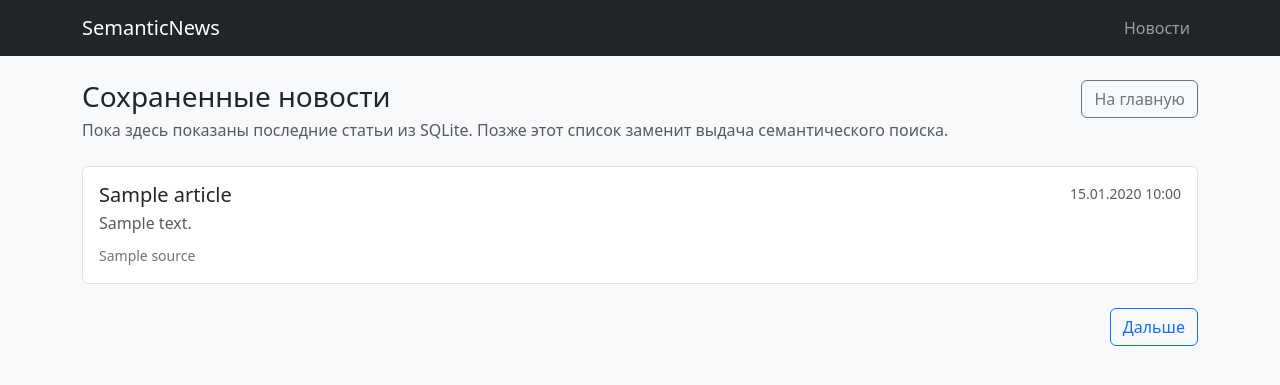
After one commit to svn-re7/SemanticNews, a Flask app: page /news/ in a window 1280 px wide. The commit adds this page. Shown: the top 385 px of the page. Run offline with Flask 3, Linux system fonts and the light colour scheme; tables that the repository leaves empty hold one stand-in row (values such as "Sample post").

Commit message:
Add news browsing UI

```diff
--- a/project/app/__init__.py
+++ b/project/app/__init__.py
@@ -2,6 +2,7 @@ from flask import Flask
 
 from app.config import Config
 from app.controllers.health_controller import health_bp
+from app.controllers.news_controller import news_bp
 from app.extensions import init_extensions
 
 
@@ -17,6 +18,7 @@ def create_app(config_class: type[Config] = Config) -> Flask:
     init_extensions(app)
     # Регистрируем blueprint для эндпоинов
     app.register_blueprint(health_bp)
+    app.register_blueprint(news_bp)
 
     # Главная страница приложения
     @app.get("/")
--- a/project/app/controllers/news_controller.py
+++ b/project/app/controllers/news_controller.py
@@ -1 +1,35 @@
-"""Заглушка контроллера новостей."""
+from __future__ import annotations
+
+from flask import Blueprint, abort, render_template, request
+
+from app.services.news_service import NewsService
+
+
+news_bp = Blueprint("news", __name__, url_prefix="/news")
+
+
+@news_bp.get("/")
+def news_list():
+    """Показать список сохраненных новостей."""
+    # Контроллер читает только параметры HTTP-запроса, а подготовку данных делегирует сервису.
+    page = max(request.args.get("page", default=1, type=int), 1)
+    per_page = 20
+    offset = (page - 1) * per_page
+
+    news_items = NewsService().get_news_list(limit=per_page, offset=offset)
+
+    return render_template(
+        "news/list.html",
+        news_items=news_items,
+        page=page,
+    )
+
+
+@news_bp.get("/<int:article_id>")
+def news_detail(article_id: int):
+    """Показать карточку одной новости."""
+    news_item = NewsService().get_news_detail(article_id)
+    if news_item is None:
+        abort(404)
+
+    return render_template("news/detail.html", news_item=news_item)
--- a/project/app/models/dto.py
+++ b/project/app/models/dto.py
@@ -40,6 +40,40 @@ class ArticleCreateDTO:
     published_at: datetime
     # Время добавления статьи в систему.
     added_at: datetime
+
+
+@dataclass(slots=True)
+class NewsListItemDTO:
+    """Краткие данные статьи для списка новостей в интерфейсе."""
+
+    # Идентификатор статьи для перехода на карточку.
+    article_id: int
+    # Заголовок статьи.
+    title: str
+    # Имя источника, из которого получена статья.
+    source_name: str
+    # Дата публикации статьи.
+    published_at: datetime
+    # Короткий фрагмент текста для списка.
+    preview: str
+
+
+@dataclass(slots=True)
+class NewsDetailDTO:
+    """Полные данные статьи для карточки новости."""
+
+    # Идентификатор статьи.
+    article_id: int
+    # Заголовок статьи.
+    title: str
+    # Полный текст статьи.
+    text: str
+    # Прямой URL исходной публикации.
+    direct_url: str
+    # Имя источника, из которого получена статья.
+    source_name: str
+    # Дата публикации статьи.
+    published_at: datetime
 
 
 @dataclass(slots=True)
--- a/project/app/repositories/news_repository.py
+++ b/project/app/repositories/news_repository.py
@@ -3,6 +3,7 @@ from __future__ import annotations
 from typing import Optional
 
 from sqlalchemy import select
+from sqlalchemy.orm import joinedload
 
 from app.models.dto import ArticleCreateDTO
 from app.models.entities import Article
@@ -35,7 +36,11 @@ class NewsRepository:
     def get_by_id(self, article_id: int) -> Optional[Article]:
         """Вернуть статью по id или None, если запись не найдена."""
         with get_session() as session:
-            stmt = select(Article).where(Article.id == article_id)
+            stmt = (
+                select(Article)
+                .options(joinedload(Article.source))
+                .where(Article.id == article_id)
+            )
             return session.execute(stmt).scalar_one_or_none()
 
     def get_by_direct_url(self, direct_url: str) -> Optional[Article]:
@@ -49,6 +54,7 @@ class NewsRepository:
         with get_session() as session:
             stmt = (
                 select(Article)
+                .options(joinedload(Article.source))
                 .order_by(Article.published_at.desc(), Article.id.desc())
                 .limit(limit)
                 .offset(offset)
--- a/project/app/services/news_service.py
+++ b/project/app/services/news_service.py
@@ -1 +1,60 @@
-"""Заглушка сервиса новостей."""
+from __future__ import annotations
+
+from app.models.dto import NewsDetailDTO, NewsListItemDTO
+from app.models.entities import Article
+from app.repositories.news_repository import NewsRepository
+
+
+class NewsService:
+    """Сервис подготовки новостей для интерфейса."""
+
+    def __init__(self, news_repository: NewsRepository | None = None) -> None:
+        # Репозиторий можно подменить в тестах, а в обычном запуске используется рабочий доступ к SQLite.
+        self.news_repository = news_repository if news_repository is not None else NewsRepository()
+
+    def get_news_list(self, *, limit: int = 50, offset: int = 0) -> list[NewsListItemDTO]:
+        """Получить список последних новостей для страницы просмотра."""
+        articles = self.news_repository.list_articles(limit=limit, offset=offset)
+
+        # Сервис превращает ORM-сущности в DTO, чтобы шаблон не зависел от структуры SQLAlchemy-моделей.
+        return [self._to_list_item(article) for article in articles]
+
+    def get_news_detail(self, article_id: int) -> NewsDetailDTO | None:
+        """Получить данные одной новости для карточки."""
+        article = self.news_repository.get_by_id(article_id)
+        if article is None:
+            return None
+
+        return NewsDetailDTO(
+            article_id=article.id,
+            title=article.title,
+            text=article.text,
+            direct_url=article.direct_url,
+            source_name=self._source_name(article),
+            published_at=article.published_at,
+        )
+
+    def _to_list_item(self, article: Article) -> NewsListItemDTO:
+        """Собрать краткое представление статьи для списка."""
+        return NewsListItemDTO(
+            article_id=article.id,
+            title=article.title,
+            source_name=self._source_name(article),
+            published_at=article.published_at,
+            preview=self._make_preview(article.text),
+        )
+
+    def _source_name(self, article: Article) -> str:
+        """Получить имя источника из уже загруженной связи Article.source."""
+        if article.source is None:
+            return "Неизвестный источник"
+
+        return article.source.name
+
+    def _make_preview(self, text: str, max_length: int = 220) -> str:
+        """Сделать короткий фрагмент текста для списка новостей."""
+        normalized_text = " ".join(text.split())
+        if len(normalized_text) <= max_length:
+            return normalized_text
+
+        return f"{normalized_text[:max_length].rstrip()}..."
--- a/project/app/templates/base.html
+++ b/project/app/templates/base.html
@@ -1,5 +1,5 @@
 <!doctype html>
-<html lang="en">
+<html lang="ru">
 <head>
     <meta charset="utf-8">
     <meta name="viewport" content="width=device-width, initial-scale=1">
@@ -15,7 +15,10 @@
 <body>
     <nav class="navbar navbar-expand-lg navbar-dark bg-dark">
         <div class="container">
-            <a class="navbar-brand" href="/">SemanticNews</a>
+            <a class="navbar-brand" href="{{ url_for('index') }}">SemanticNews</a>
+            <div class="navbar-nav">
+                <a class="nav-link" href="{{ url_for('news.news_list') }}">Новости</a>
+            </div>
         </div>
     </nav>
 
--- /dev/null
+++ b/project/app/templates/news/list.html
@@ -0,0 +1,43 @@
+{% extends "base.html" %}
+
+{% block title %}Новости - SemanticNews{% endblock %}
+
+{% block content %}
+<div class="d-flex align-items-start justify-content-between gap-3 mb-4">
+    <div>
+        <h1 class="h3 mb-1">Сохраненные новости</h1>
+        <p class="text-muted mb-0">
+            Пока здесь показаны последние статьи из SQLite. Позже этот список заменит выдача семантического поиска.
+        </p>
+    </div>
+    <a class="btn btn-outline-secondary" href="{{ url_for('index') }}">На главную</a>
+</div>
+
+{% if news_items %}
+    <div class="list-group">
+        {% for item in news_items %}
+            <a class="list-group-item list-group-item-action py-3" href="{{ url_for('news.news_detail', article_id=item.article_id) }}">
+                <div class="d-flex w-100 justify-content-between gap-3">
+                    <h2 class="h5 mb-1">{{ item.title }}</h2>
+                    <small class="text-muted text-nowrap">{{ item.published_at.strftime("%d.%m.%Y %H:%M") }}</small>
+                </div>
+                <p class="mb-2 text-muted">{{ item.preview }}</p>
+                <small class="text-secondary">{{ item.source_name }}</small>
+            </a>
+        {% endfor %}
+    </div>
+
+    <div class="d-flex justify-content-between mt-4">
+        {% if page > 1 %}
+            <a class="btn btn-outline-primary" href="{{ url_for('news.news_list', page=page - 1) }}">Назад</a>
+        {% else %}
+            <span></span>
+        {% endif %}
+        <a class="btn btn-outline-primary" href="{{ url_for('news.news_list', page=page + 1) }}">Дальше</a>
+    </div>
+{% else %}
+    <div class="alert alert-secondary">
+        В базе пока нет сохраненных новостей. Сначала запустите seed и ingestion.
+    </div>
+{% endif %}
+{% endblock %}
```
Also changed, not shown: project/app/templates/index.html (+5 -5 lines), project/app/templates/news/detail.html (added, +30 -0 lines).
